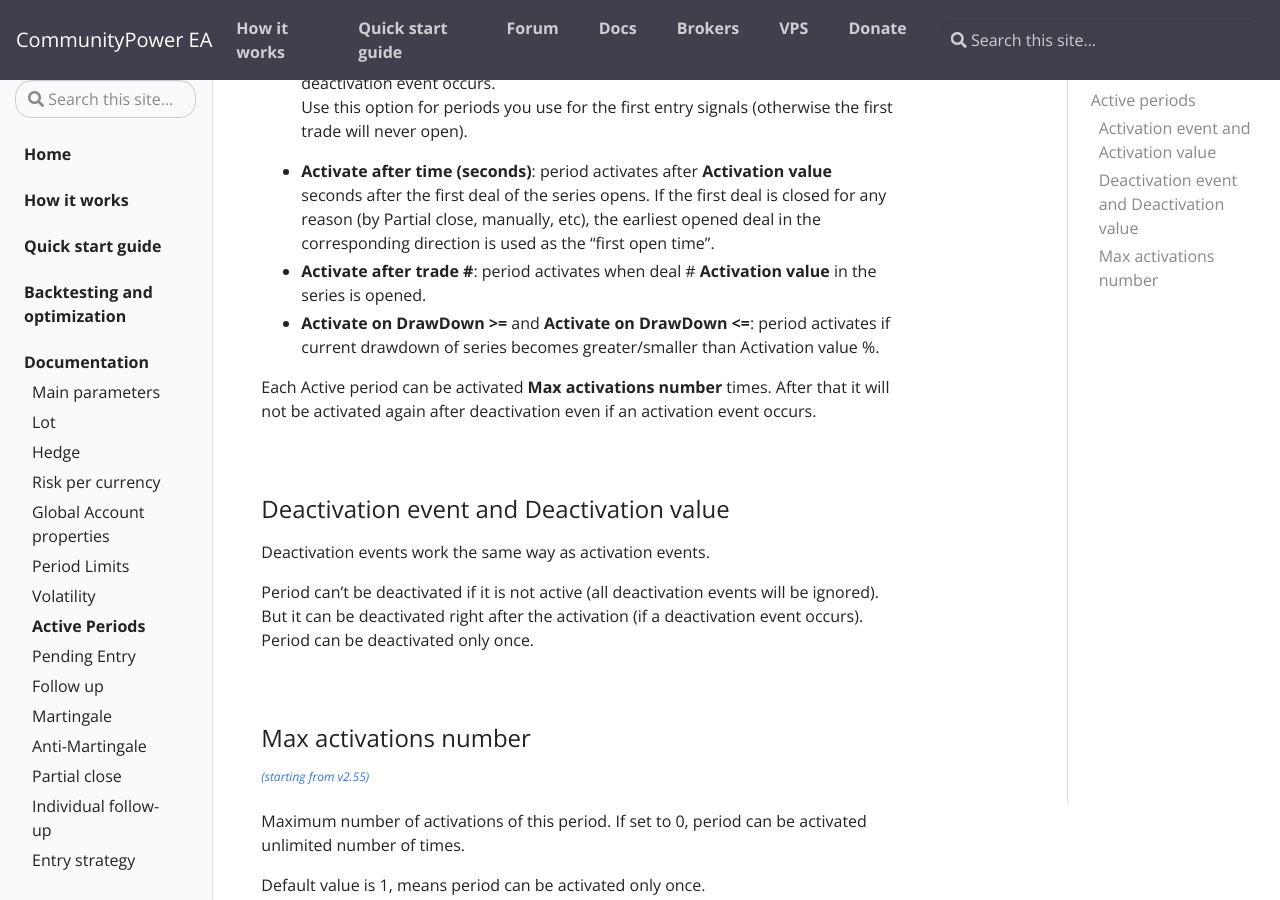
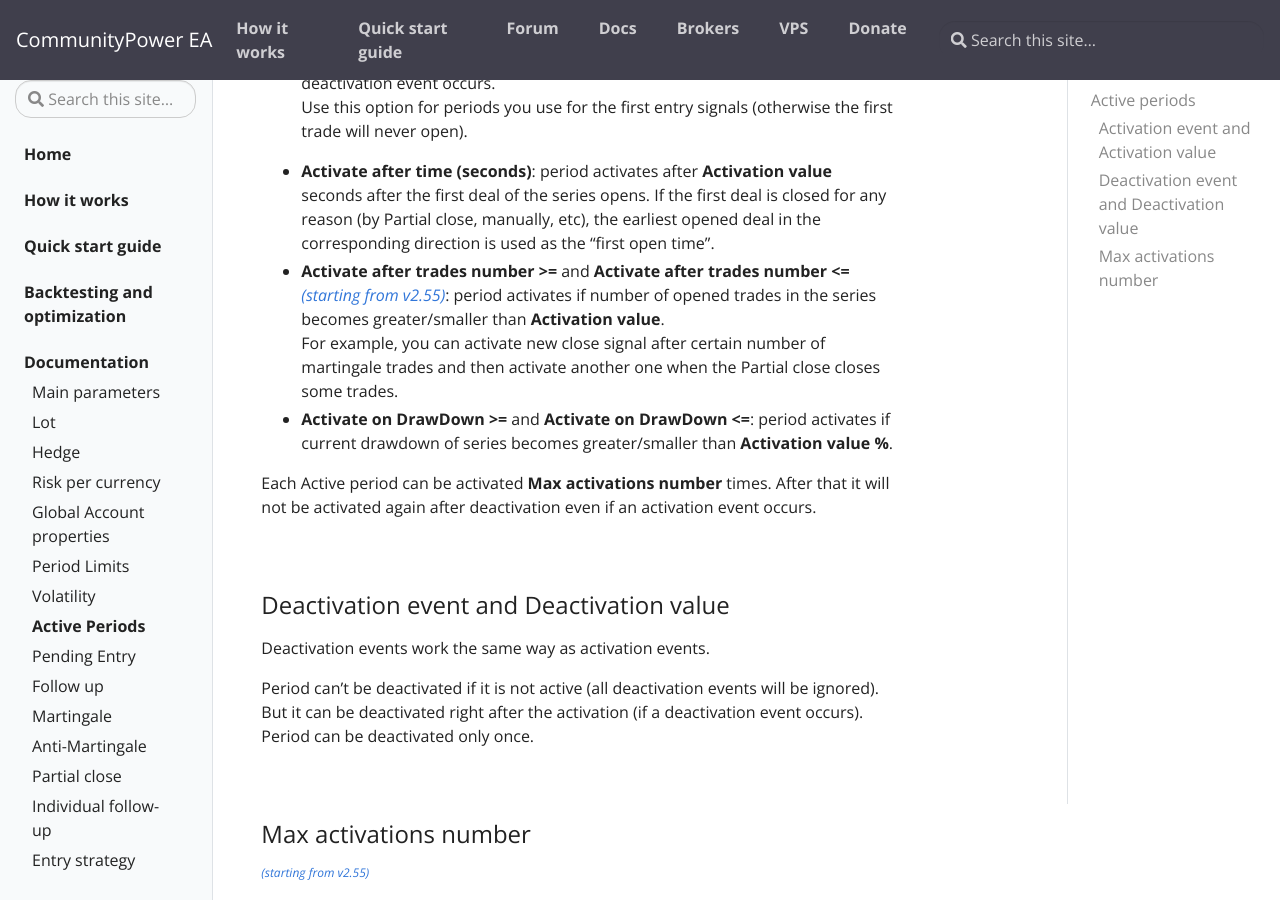
Before and after one commit to komposter/CommunityPowerEA.com, a Jekyll site: the page built from _docs/active-periods.md, in a window 1280 px wide and 900 px high, scrolled down 437 px. Built offline with Jekyll 4.4.1, drawn with Linux system fonts in a browser that asks for light colours.

Commit message:
Content change

```diff
--- a/_docs/active-periods.md
+++ b/_docs/active-periods.md
@@ -20,8 +20,9 @@
 * **Activate immediately**: period is active from the very beginning and until the deactivation event occurs. <br />Use this option for periods you use for the first entry signals (otherwise the first trade will never open).
 
 * **Activate after time (seconds)**: period activates after **Activation value** seconds after the first deal of the series opens. If the first deal is closed for any reason (by Partial close, manually, etc), the earliest opened deal in the corresponding direction is used as the "first open time".
-* **Activate after trade #**: period activates when deal # **Activation value** in the series is opened.
-* **Activate on DrawDown >=** and **Activate on DrawDown <=**: period activates if current drawdown of series becomes greater/smaller than Activation value %.
+* **Activate after trades number >=** and **Activate after trades number <=** [*(starting from v2.55)*](/docs/versions-history#20230720-0818-255): period activates if number of opened trades in the series becomes greater/smaller than **Activation value**.<br />
+   For example, you can activate new close signal after certain number of martingale trades and then activate another one when the Partial close closes some trades.
+* **Activate on DrawDown >=** and **Activate on DrawDown <=**: period activates if current drawdown of series becomes greater/smaller than **Activation value %**.
 
 Each Active period can be activated **Max activations number** times. After that it will not be activated again after deactivation even if an activation event occurs.
 
```
Also changed, not shown: _docs/martingale.md (+1 -1 lines), _docs/versions-history.md (+2 -2 lines).
